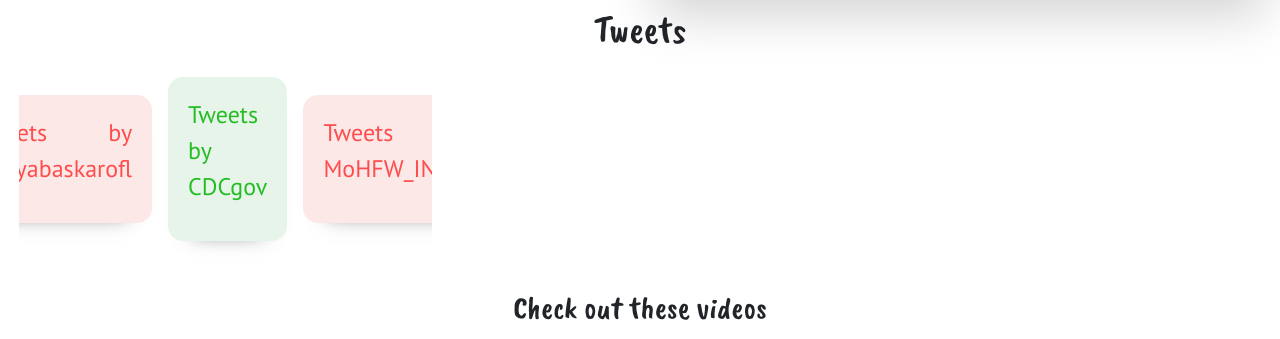
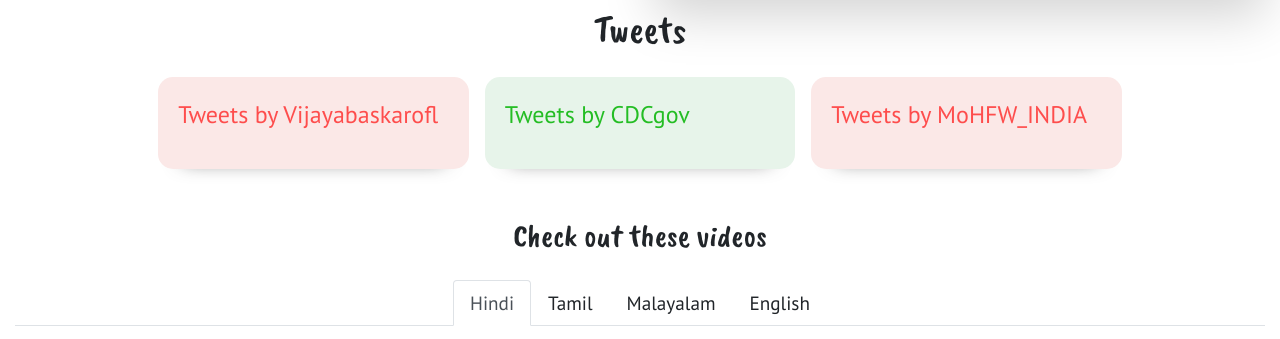
Before and after one commit to goss-gowtham/covid19, a PHP site: page / in a window 1280 px wide. Shown: the part 3664-4003 px from the top of the page. Run offline with PHP 8.4, Linux system fonts and the light colour scheme; some libraries are stand-ins or nearby versions.

Commit message:
lemme xplain plizeee

```diff
--- a/styles.css
+++ b/styles.css
@@ -260,7 +260,7 @@ img {
 
 .hs2 {
   align-items: center;
-  width: 33%;
+
   display: flex;
   flex-direction: row;
   flex-wrap: nowrap;
```
